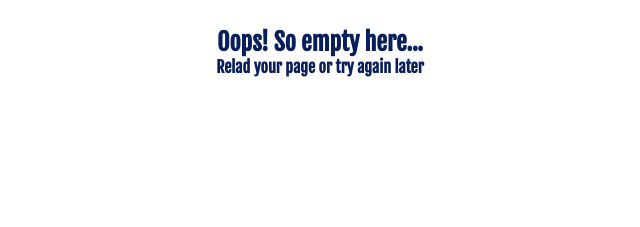
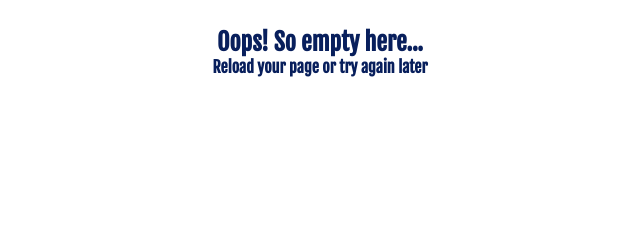
Before and after one commit to anyamanianya/annatyshchyk.github.io, a plain HTML site: page 404.html in a window 1280 px wide. Shown: the part 378-605 px from the top of the page, 320-960 px from the left. Drawn offline with nearby package versions, Linux system fonts and the light colour scheme.

Commit message:
grammar err fixed

```diff
--- a/404.html
+++ b/404.html
@@ -53,7 +53,7 @@
             <div class="error-block">
                 <img src="img/bench-svgrepo-com.svg">
                 <h2>Oops! So empty here...</h2>
-                <h4>Relad your page or try again later</h4>
+                <h4>Reload your page or try again later</h4>
             </div>
 
             <footer>
```
